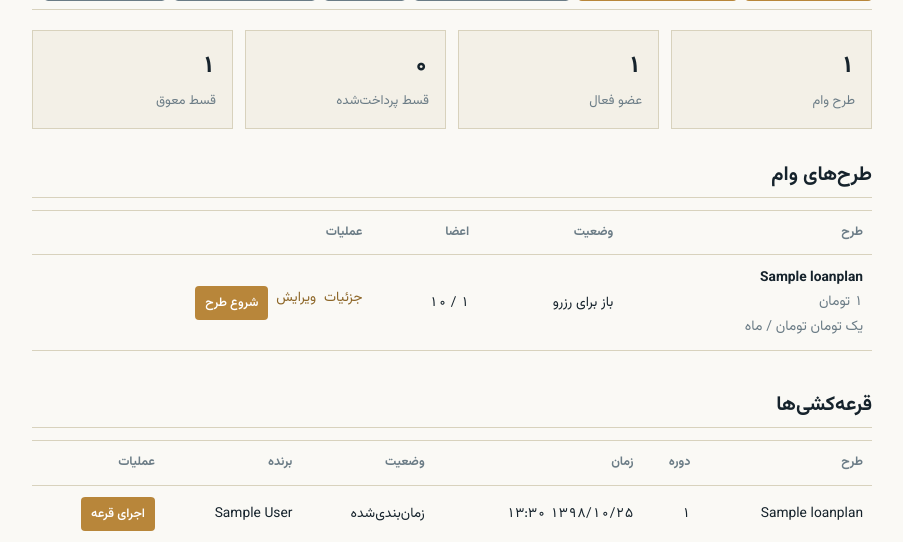
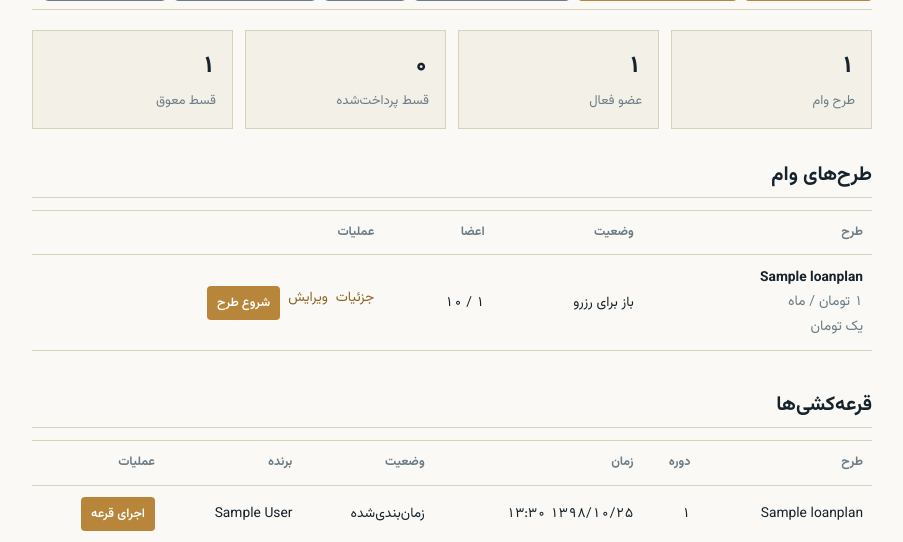
Before and after one commit to mohammadsohrabi204/homeloan_app, a Django app: page /manager/ in a window 1280 px wide. Shown: the part 265-807 px from the top of the page, without its empty margins (188-1091 px from the left). Run offline with Django 5.2, Linux system fonts and the light colour scheme; a user stored in the database is signed in; tables that the repository leaves empty hold one stand-in row (values such as "Sample post"); parts of the project's set-up code (start-up, migrations or seed data) failed here and were passed over.

Commit message:
Fix manager amount display formatting

```diff
--- a/templates/loans/manager_dashboard.html
+++ b/templates/loans/manager_dashboard.html
@@ -21,7 +21,7 @@
 </div>
 <section class="manager-section"><h2>طرح‌های وام</h2><div class="manager-table-wrap"><table class="manager-table">
 <thead><tr><th>طرح</th><th>وضعیت</th><th>اعضا</th><th>عملیات</th></tr></thead><tbody>
-{% for plan in plans %}<tr><td><strong>{{ plan.title }}</strong><br><span class="muted small">{{ plan.monthly_payment|intcomma }} تومان<br><span class="small muted">{{ plan.monthly_payment_words }}</span> تومان / ماه</span></td><td>{{ plan.get_status_display }}</td><td>{{ plan.confirmed_count }} / {{ plan.capacity }}</td><td><div class="manager-actions"><a href="{% url 'loans:plan_detail' plan.id %}">جزئیات</a><a href="{% url 'loans:manager_plan_edit' plan.id %}">ویرایش</a>{% if plan.status == "open" or plan.status == "full" %}<form method="post" action="{% url 'loans:manager_plan_start' plan.id %}">{% csrf_token %}<button class="btn btn-small" type="submit">شروع طرح</button></form>{% endif %}</div></td></tr>
+{% for plan in plans %}<tr><td><strong>{{ plan.title }}</strong><br><span class="muted small">{{ plan.monthly_payment|intcomma }} تومان / ماه<br><span class="small muted">{{ plan.monthly_payment_words }}</span></span></td><td>{{ plan.get_status_display }}</td><td>{{ plan.confirmed_count }} / {{ plan.capacity }}</td><td><div class="manager-actions"><a href="{% url 'loans:plan_detail' plan.id %}">جزئیات</a><a href="{% url 'loans:manager_plan_edit' plan.id %}">ویرایش</a>{% if plan.status == "open" or plan.status == "full" %}<form method="post" action="{% url 'loans:manager_plan_start' plan.id %}">{% csrf_token %}<button class="btn btn-small" type="submit">شروع طرح</button></form>{% endif %}</div></td></tr>
 {% empty %}<tr><td colspan="4">هنوز طرحی ایجاد نشده است.</td></tr>{% endfor %}</tbody></table></div></section>
 <section class="manager-section"><h2>قرعه‌کشی‌ها</h2><div class="manager-table-wrap"><table class="manager-table">
 <thead><tr><th>طرح</th><th>دوره</th><th>زمان</th><th>وضعیت</th><th>برنده</th><th>عملیات</th></tr></thead><tbody>
```
